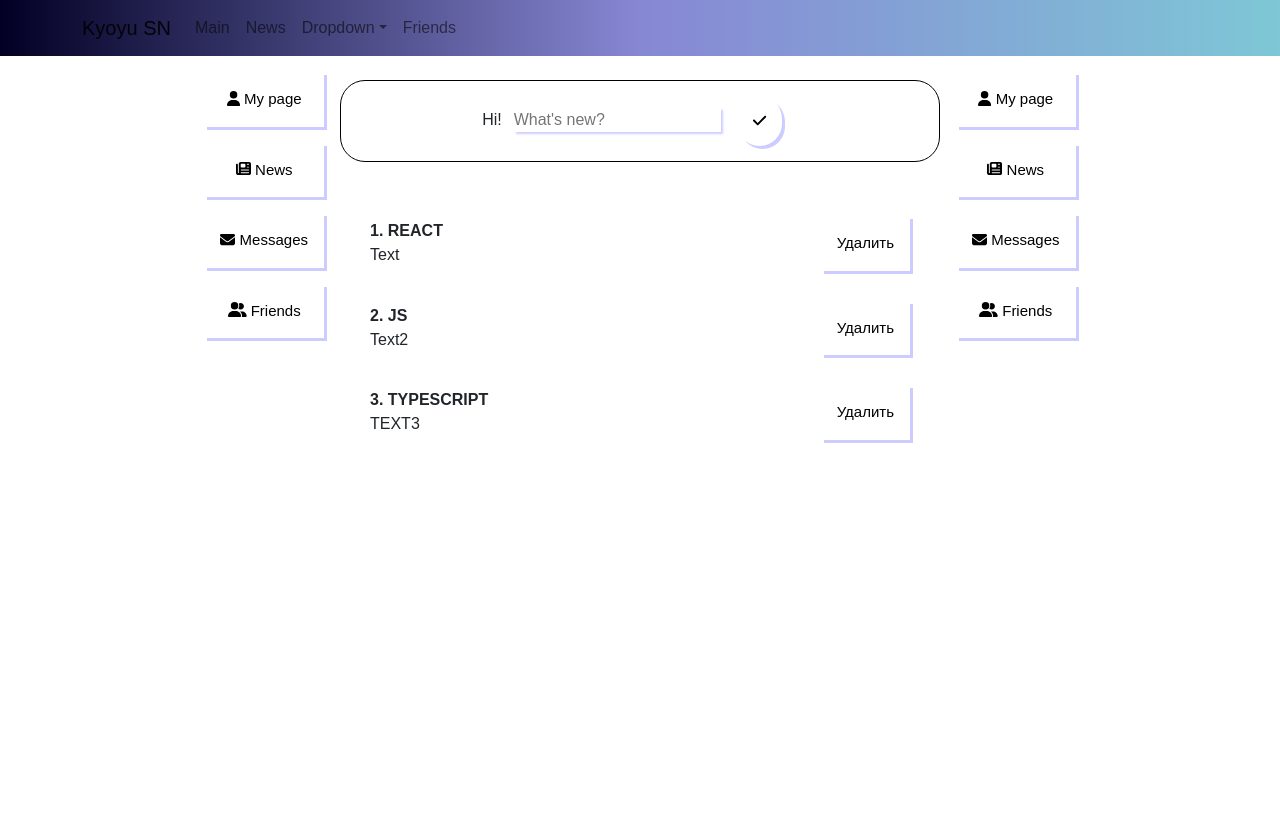
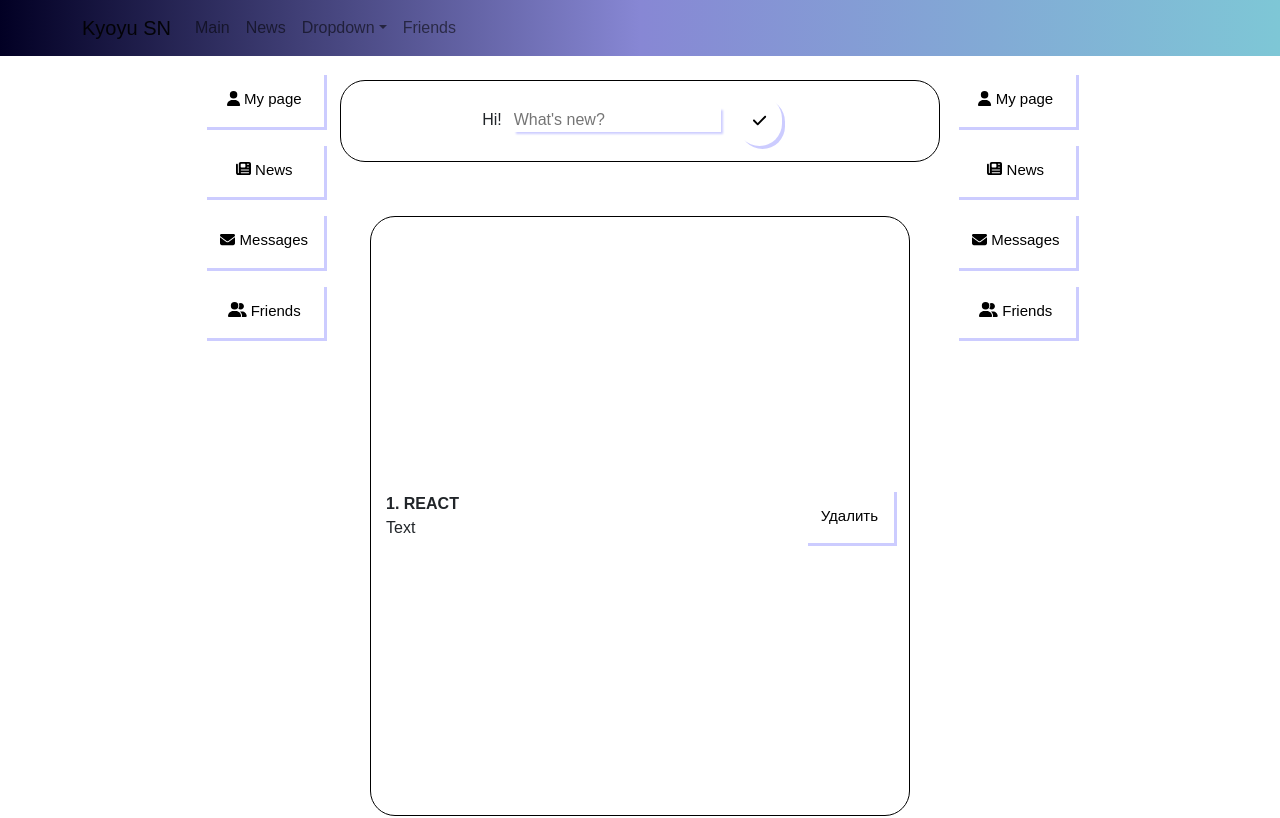
Before and after one commit to MercuryPower/react-typescript-social-network-project, a React (Create React App) app: page / in a window 1280 px wide. Shown: the top 818 px of the page. Built offline with nearby package versions, Linux system fonts and the light colour scheme.

Commit message:
The ability to delete posts has been added, and conditional rendering has also been added

```diff
--- a/src/App.scss
+++ b/src/App.scss
@@ -12,10 +12,10 @@
   margin: 1rem 1rem 0rem 1rem;
 }
 .Post{
+  display: flex;
   border: 1px solid black;
   border-radius: 25px;
-  height:auto;
-  width: 400px;
+  height: 600px;
 }
 .PostBox{
   @include contentBox;
--- a/src/App.tsx
+++ b/src/App.tsx
@@ -18,16 +18,18 @@ const AppWrapper = styled.div`
   min-height: 100vh;
   background: white;
 `
-
 function App() {
     const [posts, setPosts] = useState([
-        {id:1, title:'REACT', body:'Text'},
-        {id:2, title:'JS', body:'Text2'},
-        {id:3, title:'TYPESCRIPT', body:'TEXT3'},
+        {id:1, title:'REACT', body:'Text', remove:() => {}},
+        {id:2, title:'JS', body:'Text2', remove:() => {}},
+        {id:3, title:'TYPESCRIPT', body:'TEXT3', remove:() => {}},
     ]);
 
     const createPost = (newPost: any)  => { // пофиксить any type
         setPosts([...posts, newPost])
+    }
+    const removePost = (post: PostProps) => {
+        setPosts(posts.filter((p) => p.id !== post?.id))
     }
 
     return (
@@ -36,15 +38,24 @@ function App() {
           <div>
             <Navigation/>
           </div>
-          <Flex justifyContent={'center'} >
+          <Flex justifyContent={'center'}>
               <div>
                   <Menu/>
               </div>
               <div>
                   <br/>
-                    <CreateANewPost create={createPost} />
+                    <CreateANewPost  create={createPost} />
                   <br/>
-                    <PostList posts={posts}/>
+                  {posts.length !== 0
+                      ?
+                      <PostList remove={removePost} posts={posts}/>
+                      :
+                      <Flex justifyContent={'center'} padding={'15px'}>
+                          <h2>There are no posts :(</h2>
+                      </Flex>
+                  }
+
+
               </div>
               <div>
                   <Menu />
--- a/src/components/CreateANewPost.tsx
+++ b/src/components/CreateANewPost.tsx
@@ -17,11 +17,12 @@ const CreateANewPost:React.FC<CreateANewPostProps> = ({create}) => {
     const addNewPost = (e: React.MouseEvent<HTMLButtonElement>) => {
         e.preventDefault();
         const newPost: PostProps = {
-            ...post, id:Date.now(), title:'New Post'
+            ...post, id:Date.now(), title:'New Post', remove:() => {},
         }
         create(newPost);
         setPost({body:''})
     }
+
         return (
             <Flex justifyContent={'center'} alignItems={'center'} padding={'15px'} className={'PostBox'}>
                 <form action="">
--- a/src/components/Post.tsx
+++ b/src/components/Post.tsx
@@ -5,17 +5,19 @@ import Button from "../UI/Button/Button";
 import styled from "styled-components";
 
 export interface PostProps {
-    id?:number,
-    title?:string,
-    body?:string,
-    post?: PostProps,
-    number?: number,
-    children?: React.ReactNode
+    id?:number;
+    title?:string;
+    body?:string;
+    number?: number;
+    remove:(post: PostProps) => void;
 }
 
 const Post = (props : PostProps) => {
+    const handleRemove = () => {
+        props.remove(props);
+    };
     return (
-                <Flex classname={'Post'} justifyContent={'space-between'} alignItems={'center'}  padding={'15px'}>
+            <Flex className={'Post'} justifyContent={'space-between'} alignItems={'center'} margin={'15px'}  padding={'15px'}>
                 <div>
                     <strong>{props.number}. {props.title}</strong>
                     <div>
@@ -23,7 +25,7 @@ const Post = (props : PostProps) => {
                     </div>
                 </div>
                 <div>
-                        <Button>Удалить</Button>
+                    <Button onClick={handleRemove}>Удалить</Button>
                 </div>
             </Flex>
     );
--- a/src/components/PostList.tsx
+++ b/src/components/PostList.tsx
@@ -4,12 +4,13 @@ import Post, {PostProps} from "./Post";
 
 interface PostListProps {
     posts: PostProps[];
+    remove: (post: PostProps) => void;
 }
-const PostList = ({posts}: PostListProps)=> {
+const PostList = ({posts, remove}: PostListProps)=> {
     return (
         <Flex direction={'column'} justifyContent={'space-between'} padding={'15px'}>
             {posts.map((post: PostProps, index: number) =>
-                <Post number={index + 1} id={post.id} title={post.title} body={post.body} key={post.id}/>
+                <Post key={post.id} number={index + 1} {...post} remove={remove} />
             )}
         </Flex>
     );
```
Lines whose indentation alone changed are shown as unchanged.
